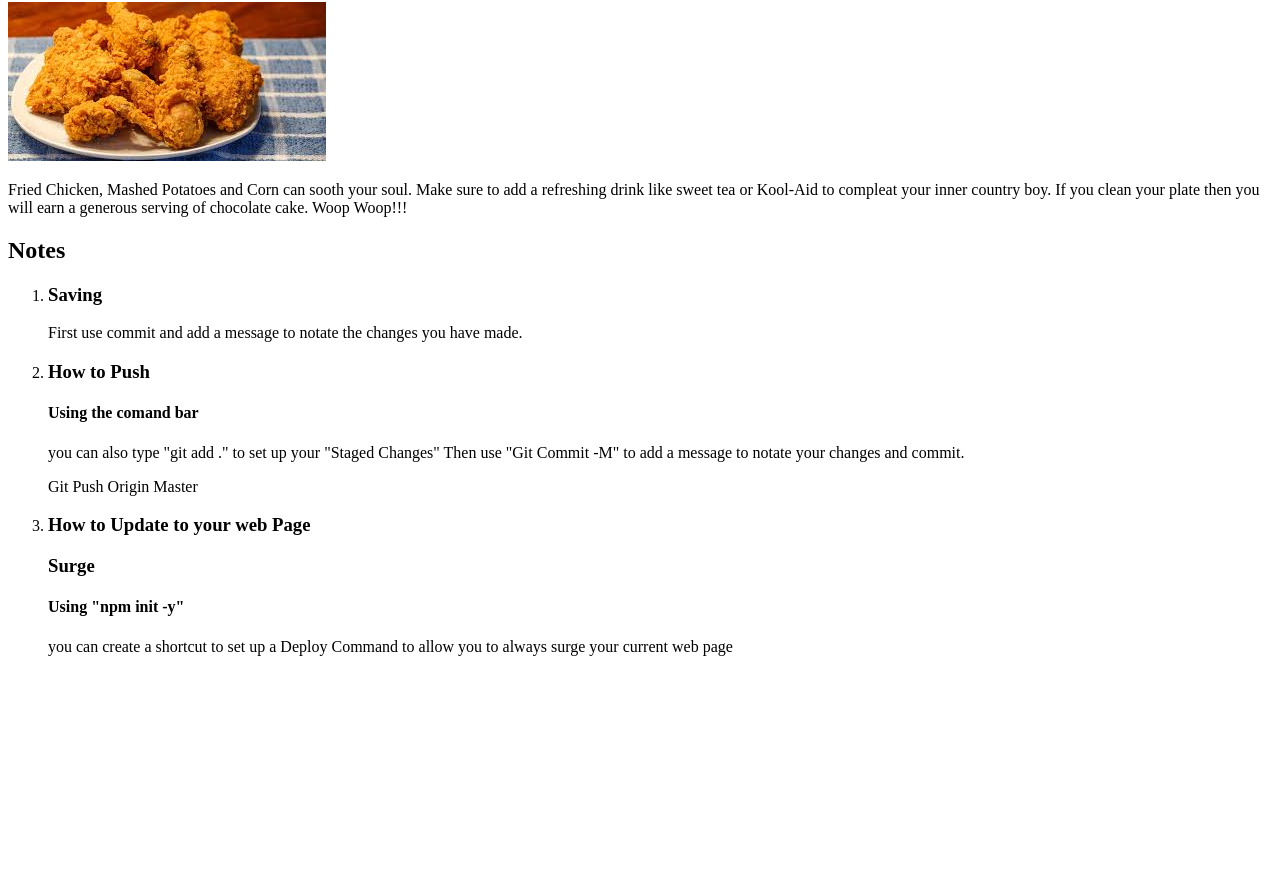
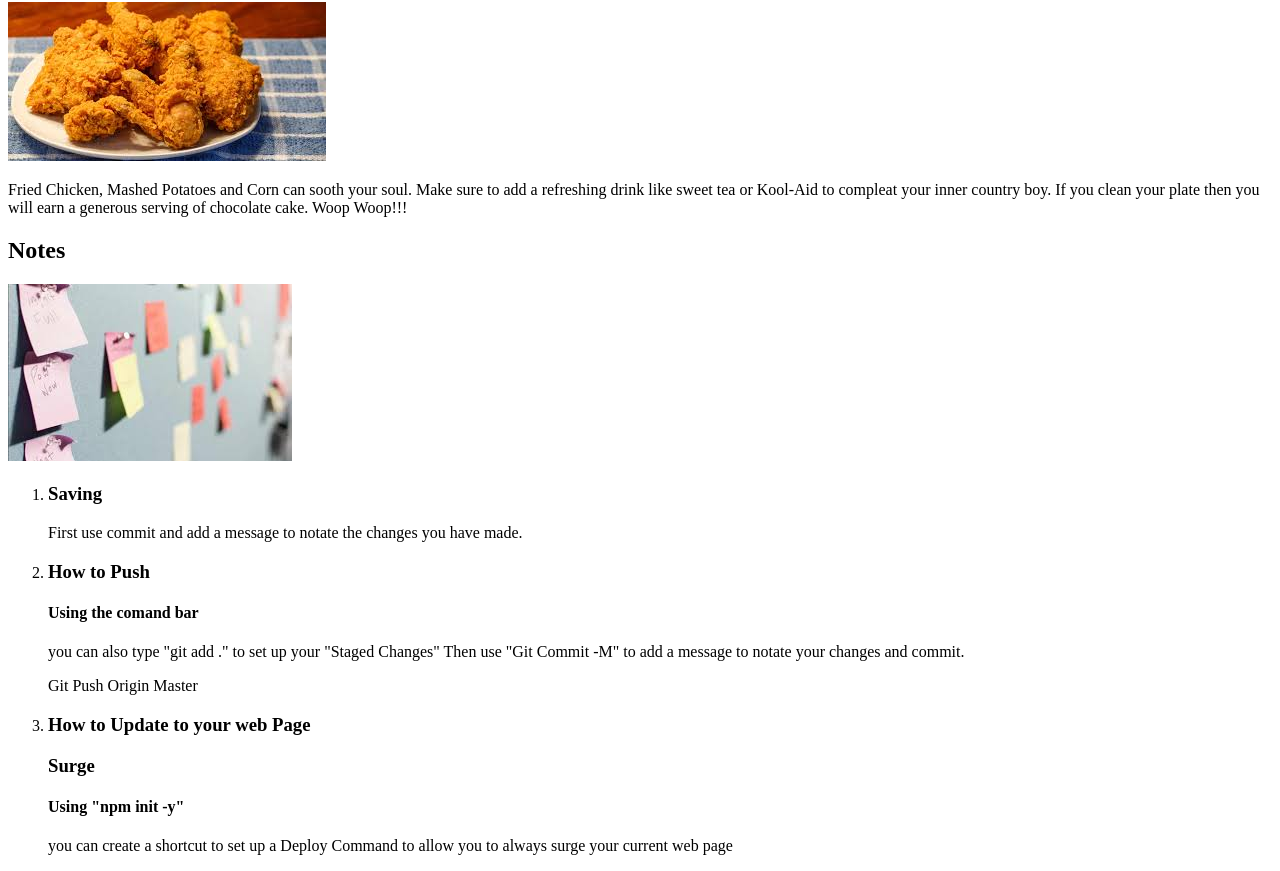
Before and after one commit to jcphoenix/Fried_Chicken, a website: page index.html in a window 1280 px wide. Shown: the part 78-949 px from the top of the page. Before the commit the page ends 800 px from the top, so only its background shows below. Drawn offline with Linux system fonts and the light colour scheme.

Commit message:
Notes pic

```diff
--- a/index.html
+++ b/index.html
@@ -16,7 +16,7 @@
         If you clean your plate then you will earn a generous serving of chocolate cake. Woop Woop!!!</p>
 
     <h2>Notes</h2>
-
+<img src="./Notes.jpeg"/>
     <ol>
         <li>
             <h3>Saving</h3>
```
Also changed, not shown: Notes.jpeg (added).
